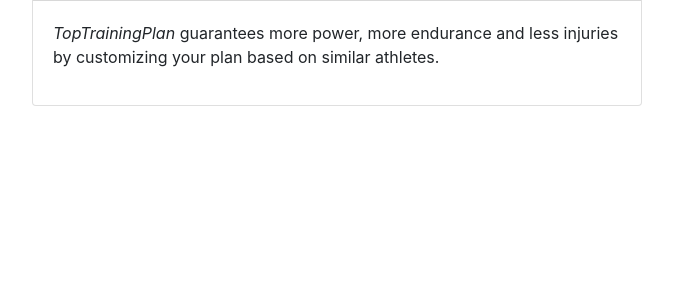
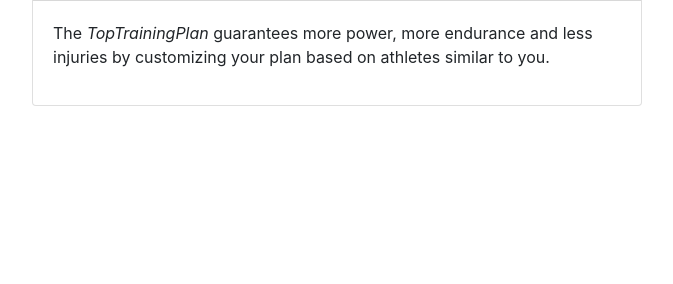
Before and after one commit to c-arthur-hill/trainingdata, a Django app: page / in a window 1280 px wide. Shown: the part 516-800 px from the top of the page, without its empty margins (303-976 px from the left). Run offline with Django 3.2, Linux system fonts and the light colour scheme; some libraries are stand-ins or nearby versions.

Commit message:
tweaking guarantee

```diff
--- a/trainingdata/users/templates/users/user_form.html
+++ b/trainingdata/users/templates/users/user_form.html
@@ -46,7 +46,7 @@
                     <h2 class="text-center">How It Works</h2>
                 </div>
                 <div class="card-body">
-                    <p><i>TopTrainingPlan</i> guarantees more power, more endurance and less injuries by customizing your plan based on similar athletes.</p>
+                    <p>The <i>TopTrainingPlan</i> guarantees more power, more endurance and less injuries by customizing your plan based on athletes similar to you.</p>
                 </div>
             </div>
         </div>
```
